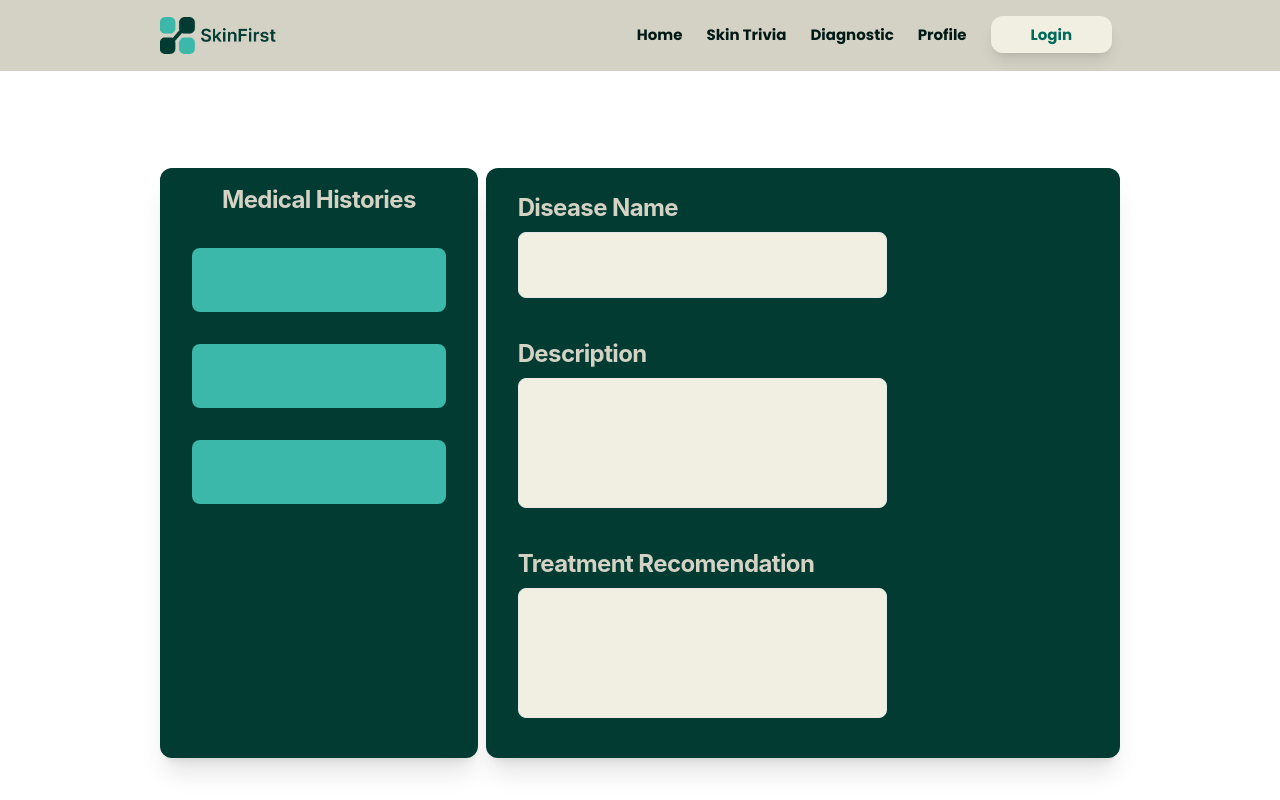
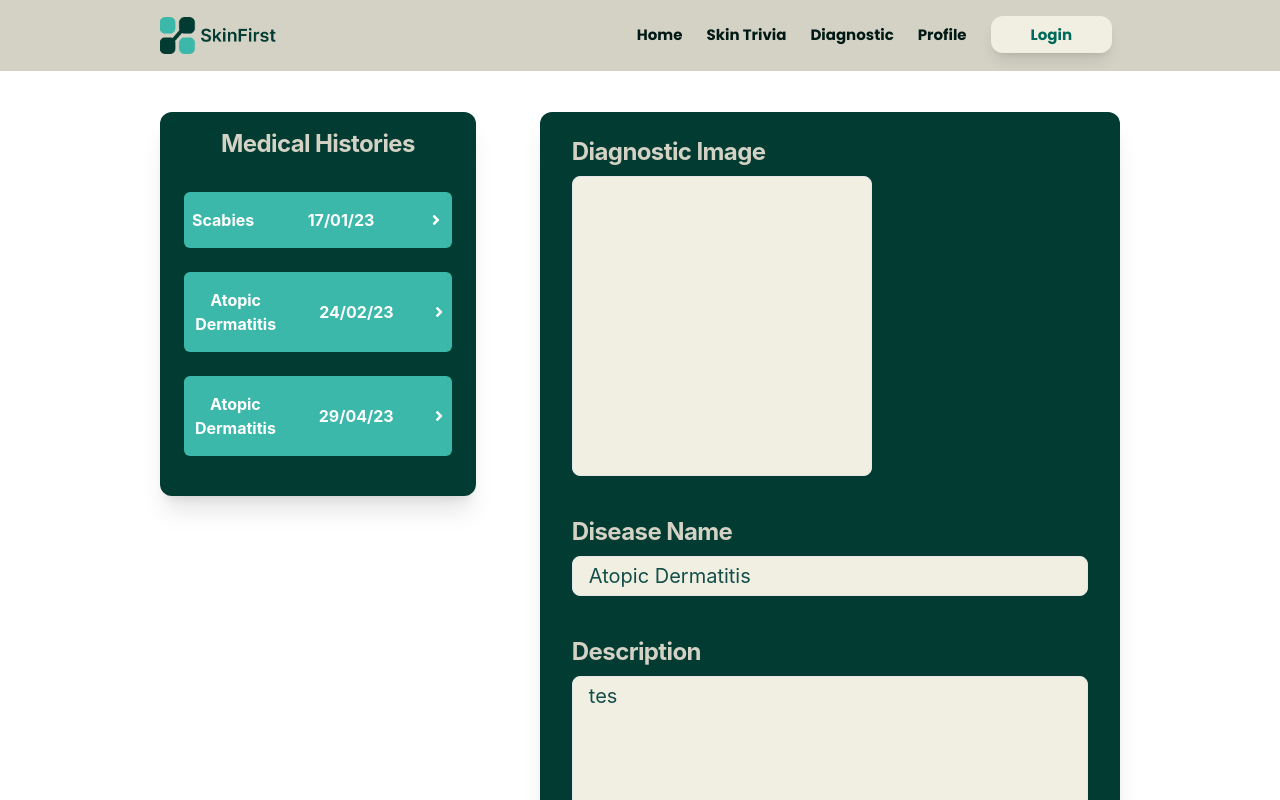
Before and after one commit to Auletta-Khansa/SkinFirst, a React (Create React App) app: page /History in a window 1280 px wide. Shown: the top 800 px of the page. Built offline with nearby package versions, Linux system fonts and the light colour scheme.

Commit message:
style: fix design and size

```diff
--- a/src/components/pages/Diagnostic.jsx
+++ b/src/components/pages/Diagnostic.jsx
@@ -4,7 +4,7 @@ const Diagnostic = () => {
     <>
       {/*Fun Facts */}
       <section className="min-h-screen  px-40 pt-32 pb-20 bg-[#FFFFFFF]">
-        <h1 className="text-center text-[50px] font-medium">
+        <h1 className="text-center text-[50px] font-poppins font-bold">
           Skin Diseases Diagnosis
         </h1>
         <div className="pt-10 flex justify-between gap-8">
@@ -68,12 +68,12 @@ const Diagnostic = () => {
               </div>
             </div>
             <div className="px-4 py-6">
-              <div className=" px-4 py-16 bg-primary-1 rounded-lg border ">
+              <div className=" px-4 py-1 min-h-[200px] bg-primary-1 rounded-lg border ">
                 <span className="text-teal-900"></span>
               </div>
             </div>
             <div className="px-4 ">
-              <div className=" px-4 py-16 bg-primary-1 rounded-lg border ">
+              <div className=" px-4 py-1 min-h-[200px] bg-primary-1 rounded-lg border ">
                 <span className="text-teal-900"></span>
               </div>
             </div>
--- a/src/components/pages/HistoryPage.jsx
+++ b/src/components/pages/HistoryPage.jsx
@@ -1,71 +1,78 @@
 import React from "react";
+
+import {FaAngleRight} from "react-icons/fa"
 
 const History = () => {
   return (
     <>
       {/*Fun Facts */}
-      <section className="min-h-screen  px-40 pt-32 pb-20 bg-[#FFFFFFF]">
-        <div className="pt-10 flex justify-between gap-2">
-          <div className=" bg-[#013B31] w-1/3 px-8 pb-6 text-[20px] shadow-xl rounded-xl">
+      <section className="min-h-screen  px-40 pt-20 pb-20">
+        <div className="py-8 flex justify-between gap-16">
+          <div className=" bg-[#013B31] h-fit w-1/3 px-6 pb-10 text-[20px] shadow-xl rounded-xl">
             <h1 className="text-primary-3 text-xl font-bold  py-4 md:text-2xl leading-tight tracking-tight text-center">
               Medical Histories
             </h1>
-            <div class="flex w-full justify-end pt-4">
-              <button
-                type="submit"
-                className=" w-full h-1/4 text-primary-0  bg-[#3BB8AA] hover:bg-primary-1 focus:ring-4 focus:outline-none focus:ring-primary-300 font-bold rounded-lg text-sm px-5 py-8 text-center"
-                fdprocessedid="gkbxyo">
-
-              </button>
+            <div class="flex flex-col gap-6 w-full justify-end pt-4 text-[16px]">
+              <div className=" bg-primary-2 w-full items-center text-white rounded-md ">
+                <button type="submit" fdprocessedid="gkbxyo" className="duration-300 flex justify-between gap-10 items-center w-full h-full px-2 py-4 rounded-md hover:bg-primary-1 focus:bg-primary-1 active:bg-primary-3 focus:ring-4 focus:outline-none focus:ring-primary-300 font-bold hover:text-primary-2 focus:text-primary-2">
+                  <span>Scabies</span>
+                  <span>17/01/23</span>
+                  <FaAngleRight/>
+                </button>
               </div>
-
-
-            <div className=" pt-8">
-             <button
-                type="submit"
-                className=" w-full h-1/6 text-primary-0  bg-[#3BB8AA] hover:bg-primary-1 focus:ring-4 focus:outline-none focus:ring-primary-300 font-bold rounded-lg text-sm px-5 py-8 text-center"
-                fdprocessedid="gkbxyo">
-
-              </button>
+              <div className=" bg-primary-2 w-full items-center text-white rounded-md">
+                <button type="submit" fdprocessedid="gkbxyo" className="duration-300 flex justify-between gap-10 items-center w-full h-full px-2 py-4 rounded-md hover:bg-primary-1 focus:bg-primary-1 active:bg-primary-3 focus:ring-4 focus:outline-none focus:ring-primary-300 font-bold hover:text-primary-2 focus:text-primary-2">
+                  <span>Atopic Dermatitis</span>
+                  <span>24/02/23</span>
+                  <FaAngleRight/>
+                </button>
+              </div>
+              <div className=" bg-primary-2 w-full items-center text-white rounded-md">
+                <button type="submit" fdprocessedid="gkbxyo" className="duration-300 flex justify-between gap-10 items-center w-full h-full px-2 py-4 rounded-md hover:bg-primary-1 focus:bg-primary-1 active:bg-primary-3 focus:ring-4 focus:outline-none focus:ring-primary-300 font-bold hover:text-primary-2 focus:text-primary-2">
+                  <span>Atopic Dermatitis</span>
+                  <span>29/04/23</span>
+                  <FaAngleRight/>
+                </button>
+              </div>
             </div>
-
-            <div className=" pt-8 ">
-              <button
-                type="submit"
-                className=" w-full h-1/6 text-primary-0  bg-[#3BB8AA] hover:bg-primary-1 focus:ring-4 focus:outline-none focus:ring-primary-300 font-bold rounded-lg text-sm px-5 py-8 text-center"
-                fdprocessedid="gkbxyo">
-
-              </button>
-            </div>
-
         </div>
 
-        <div className="bg-[#013B31] w-2/3 px-4 pb-6 text-[20px]  shadow-xl rounded-xl">
-            <div className=" w-2/3 px-4 py-4">
+        <div className="bg-[#013B31] w-2/3 px-4 pb-6 text-[20px] shadow-xl rounded-xl">
+            <div className="px-4 py-4">
                 <h1 className="text-primary-3 py-2 text-lg font-bold md:text-2xl leading-tight tracking-tight ">
-                Disease Name
+                  Diagnostic Image
                 </h1>
-                <div className=" px-4 py-8 bg-primary-1 rounded-lg border ">
-                <span className="text-teal-900"></span>
+                <div className=" px-4 w-[300px] min-h-[300px] bg-primary-1 rounded-lg border ">
+                <span className="text-teal-900 flex items-center justify-center">
+
+                </span>
+              </div>
+            </div>
+            <div className="px-4 py-4">
+                <h1 className="text-primary-3 py-2 text-lg font-bold md:text-2xl leading-tight tracking-tight ">
+                  Disease Name
+                </h1>
+                <div className="px-4 py-1 bg-primary-1 rounded-lg border ">
+                <span className="text-teal-900">Atopic Dermatitis</span>
               </div>
             </div>
 
-            <div className="w-2/3 px-4 py-4">
+            <div className=" px-4 py-4">
                 <h1 className="text-primary-3 py-2 text-lg font-bold md:text-2xl leading-tight tracking-tight ">
                     Description
                 </h1>
-                <div className=" px-4 py-16 bg-primary-1 rounded-lg border ">
-                <span className="text-teal-900"></span>
+                <div className=" px-4 py-1 min-h-[200px] bg-primary-1 rounded-lg border ">
+                <span className="text-teal-900">tes</span>
               </div>
             </div>
 
 
-            <div className="w-2/3 px-4 py-4">
+            <div className="px-4 py-4">
                 <h1 className="text-primary-3 py-2 text-lg font-bold md:text-2xl leading-tight tracking-tight ">
                 Treatment Recomendation
                 </h1>
-                <div className=" px-4 py-16 bg-primary-1 rounded-lg border ">
-                <span className="text-teal-900"></span>
+                <div className=" px-4 py-1 min-h-[200px] bg-primary-1 rounded-lg border ">
+                <span className="text-teal-900">tes</span>
               </div>
             </div>
             </div>
--- a/src/components/pages/LoginPage.jsx
+++ b/src/components/pages/LoginPage.jsx
@@ -4,8 +4,8 @@ import { Link } from 'react-router-dom'
 const LoginPage = () => {
     return (
       <>
-        <section class="min-h-[50vh] px-30 pt-20 bg-gray-50">
-            <div class="flex flex-col items-center justify-center px-6 py-8 mx-auto md:h-screen lg:py-0">
+        <section class="min-h-screen px-30 pt-20 bg-gray-50">
+            <div class="flex flex-col items-center justify-center px-6 py-10 mx-auto">
                 <a href="#home" class="flex items-center mb-6 text-3xl font-bold text-primary-0 ">
                 {/* <img class="w-8 h-8 mr-2" src={ImgLogo} alt="img-logo"> </img> */}
                 Login
@@ -40,7 +40,7 @@ const LoginPage = () => {
                             </div> */}
                             <button type="submit" class="w-full text-primary-0 bg-primary-1 hover:bg-primary-3 focus:ring-4 focus:outline-none focus:ring-primary-300 font-bold rounded-lg text-sm px-5 py-2.5 text-center">Login</button>
                             <p class="text-sm font-medium text-primary-1 ">
-                                Dont have an account yet? <Link to='/signup'><a href="#home" class="font-medium text-primary-4 underline">Sign up</a></Link>
+                                Dont have an account yet? <Link to='/signup'><a href="#home" class="font-medium text-primary-4 underline hover:text-primary-2">Sign up</a></Link>
                             </p>
                         </form>
                     </div>
--- a/src/components/pages/ProfilePage.jsx
+++ b/src/components/pages/ProfilePage.jsx
@@ -1,6 +1,6 @@
 import React from "react";
 import {FaUserCircle} from "react-icons/fa"
-//import { Link } from 'react-router-dom'
+import { Link } from 'react-router-dom'
 
 const ProfilePage = () => {
     return (
@@ -18,7 +18,7 @@ const ProfilePage = () => {
                             </div>
                         </div>
                         <div class="">
-                            <button class="bg-primary-1 text-primary-0 font-bold py-2 px-10 rounded duration-300 hover:bg-[#a4a399] ">Medical History</button>
+                            <Link to="/history" class="bg-primary-1 text-primary-0 font-bold py-2 px-10 rounded duration-300 hover:bg-[#a4a399] ">Medical History</Link>
                         </div>
                     </div>
                 </div>
--- a/src/components/pages/SignUpPage.jsx
+++ b/src/components/pages/SignUpPage.jsx
@@ -4,8 +4,8 @@ import { Link } from 'react-router-dom'
 const SignUpPage = () => {
     return (
       <>
-        <section class="min-h-[50vh] px-30 pt-40 pb-20 bg-gray-50">
-            <div class="flex flex-col items-center justify-center px-6 py-8 mx-auto md:h-screen lg:py-0">
+        <section class="min-h-[50vh] px-30 pt-20 pb-20 bg-gray-50">
+            <div class="flex flex-col items-center justify-center px-6 py-10 mx-auto">
                 <a href="#home" class="flex items-center mb-6 text-3xl font-bold text-primary-0 ">
                 {/* <img class="w-8 h-8 mr-2" rrrsrc={ImgLogo} alt="img-logo"> </img> */}
                 Sign Up
@@ -47,7 +47,7 @@ const SignUpPage = () => {
                             </div> */}
                             <button type="submit" class="w-full text-primary-0 bg-primary-1 hover:bg-primary-3 focus:ring-4 focus:outline-none focus:ring-primary-300 font-bold rounded-lg text-sm px-5 py-2.5 text-center">Sign Up</button>
                             <p class="text-sm font-medium text-primary-1 ">
-                                Already have an account? <Link to='/login'><a href="#home" class="font-medium text-primary-4 underline">Login here</a></Link>
+                                Already have an account? <Link to='/login'><a href="#home" class="font-medium text-primary-4 underline hover:text-primary-2">Login here</a></Link>
                             </p>
                         </form>
                     </div>
```
